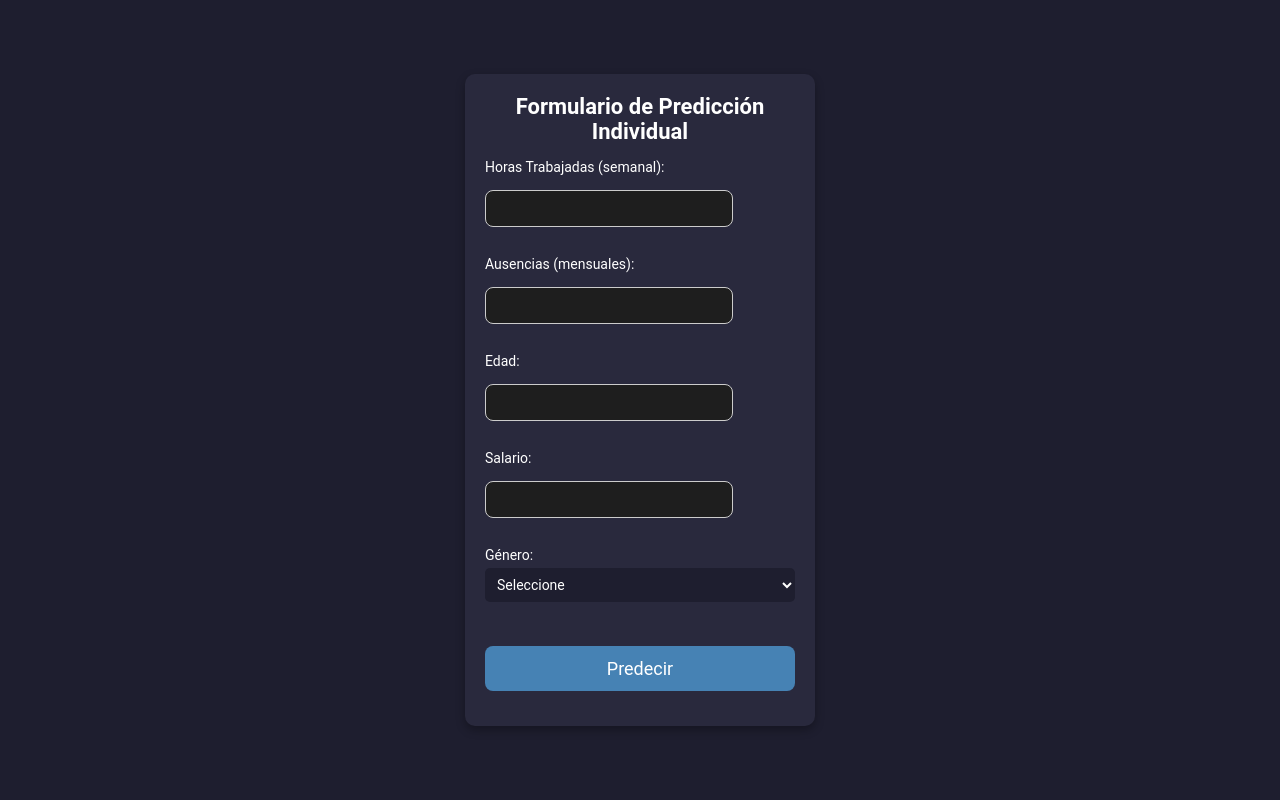
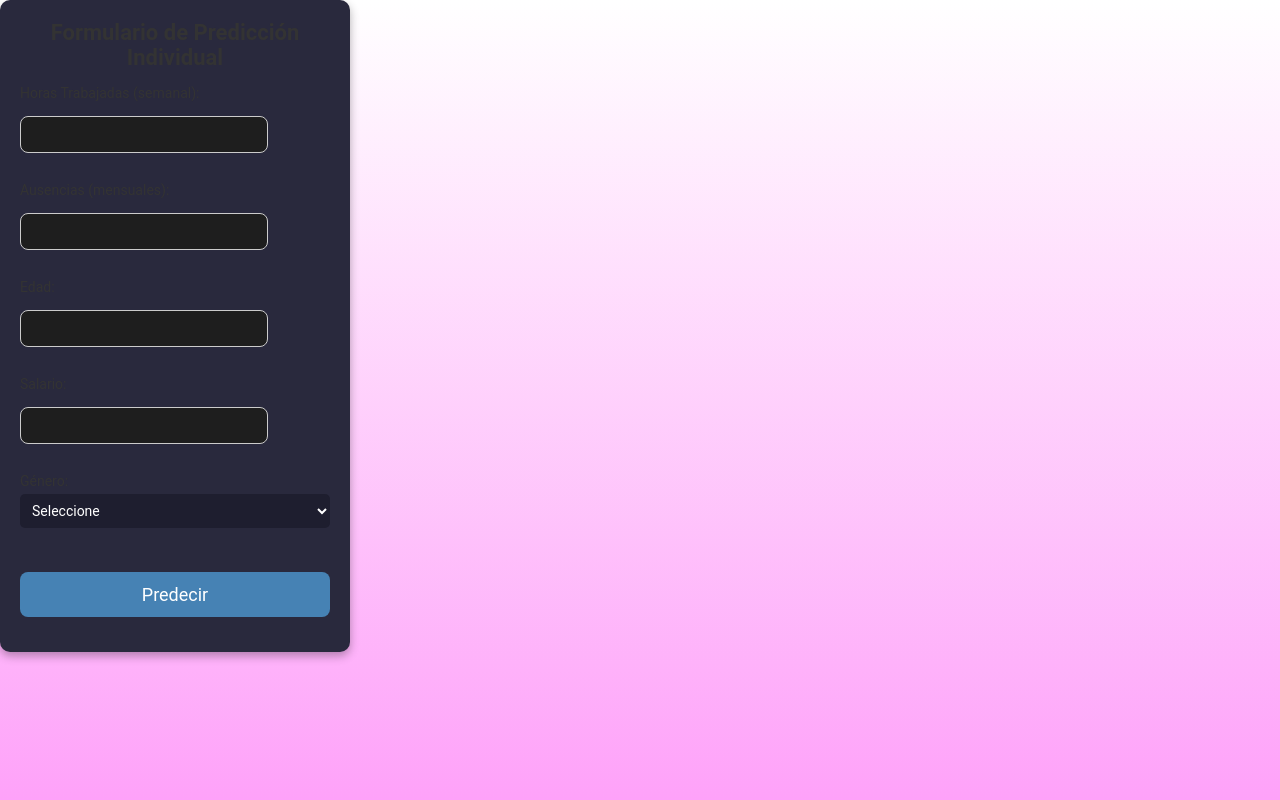
Before and after one commit to nereoM/TP1-pp1-Manganiello-Sotomayor, a Flask app: page /predecir_individual in a window 1280 px wide. Run offline with Flask 3, Linux system fonts and the light colour scheme.

Commit message:
Prueba de arreglo

```diff
--- a/templates/inicio.html
+++ b/templates/inicio.html
@@ -64,7 +64,7 @@
 
             <p><strong>Documentación adicional:</strong></p>
             <p>Para más información, podés descargar la documentación completa:</p>
-            <a href="https://github.com/nereoM/TP1-pp1-Manganiello-Sotomayor/raw/main/Documentación tp1-pp1.pdf"
+            <a href="https://github.com/nereoM/TP1-pp1-Manganiello-Sotomayor/raw/main/static/docs/Documentación tp1-pp1.pdf"
             target="_blank" class="descargar-pdf">
             📄 Ver documentación (PDF)
          </a>
--- a/templates/predecir_individual.html
+++ b/templates/predecir_individual.html
@@ -8,7 +8,8 @@
     <link rel="stylesheet" href="{{ url_for('static', filename='style.css') }}">
     <link href="https://fonts.googleapis.com/css2?family=Poppins:wght@300;400;600&display=swap" rel="stylesheet">
 </head>
-<body_predecir_individual>
+<body class="body_predecir_individual">
+
 
     <!-- labels para introducir los datos -->
     <div class="contenido_predecir_individual">
```
